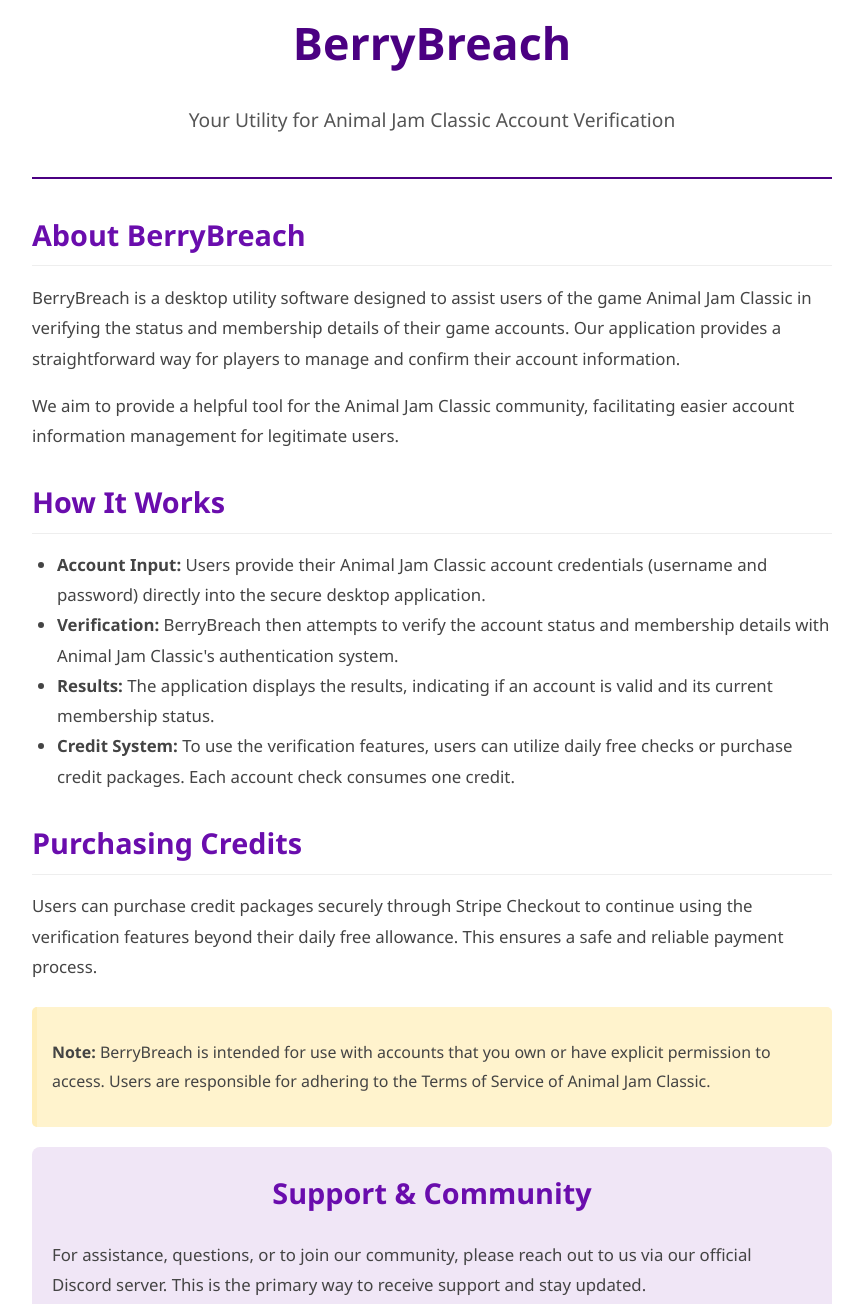
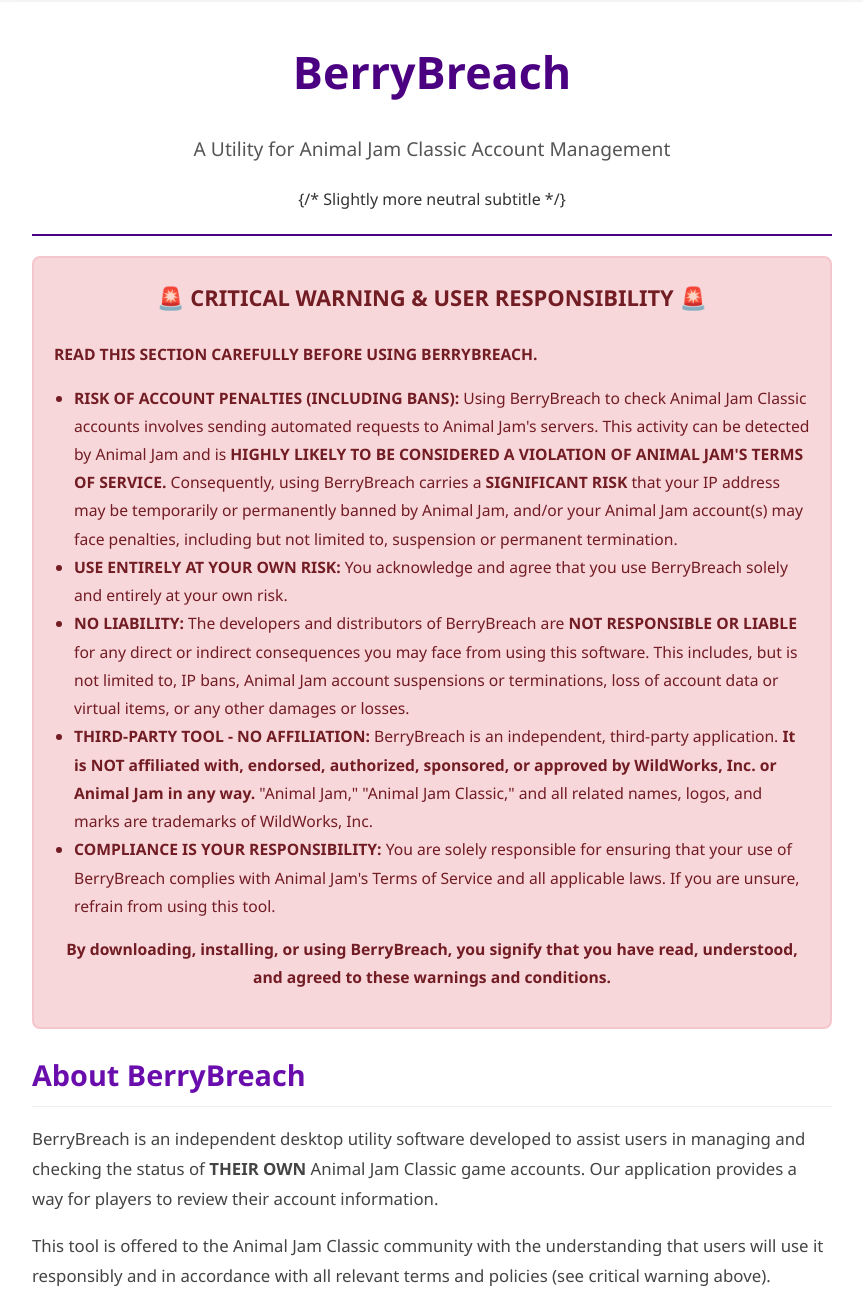
Before and after one commit to glvckoma/BerryBreach-Privacy-Policy, a plain HTML site: page index.html in a window 1280 px wide. Shown: the part 57-1361 px from the top of the page, without its empty margins (208-1071 px from the left). Drawn offline with Linux system fonts and the light colour scheme.

Commit message:
Update index.html

```diff
--- a/index.html
+++ b/index.html
@@ -3,7 +3,7 @@
 <head>
   <meta charset="UTF-8">
   <meta name="viewport" content="width=device-width, initial-scale=1.0">
-  <title>BerryBreach - Account Verification Utility</title>
+  <title>BerryBreach - Account Utility</title> {/* Slightly more neutral title */}
   <style>
     body {
       font-family: 'Segoe UI', Tahoma, Geneva, Verdana, sans-serif;
@@ -29,7 +29,7 @@
     }
     header {
       text-align: center;
-      margin-bottom: 30px;
+      margin-bottom: 20px; /* Reduced margin for tighter layout with warning */
       padding-bottom: 20px;
       border-bottom: 2px solid #4B0082; /* Main accent color */
     }
@@ -91,13 +91,39 @@
     .contact-links {
         text-align: center;
     }
-    .important-note {
+    .important-note { /* Existing style for general notes */
         background-color: #fff3cd;
         border-left: 5px solid #ffeeba;
         padding: 15px;
         margin: 20px 0;
         border-radius: 5px;
         font-size: 0.95em;
+    }
+    .critical-warning { /* New style for the main warning */
+        background-color: #f8d7da; /* Light red for warning */
+        border: 2px solid #f5c6cb;  /* Red border */
+        color: #721c24; /* Dark red text */
+        padding: 20px;
+        margin: 20px 0;
+        border-radius: 8px;
+        font-size: 0.98em;
+    }
+    .critical-warning h3 {
+        margin-top: 0;
+        color: #721c24;
+        text-align: center;
+        font-size: 1.4em;
+    }
+    .critical-warning p, .critical-warning ul li {
+        color: #721c24;
+        font-size: 1em;
+    }
+    .critical-warning strong {
+        font-weight: bold;
+    }
+    .critical-warning ul {
+        padding-left: 20px;
+        margin-bottom: 0;
     }
     .button-cta {
         display: inline-block;
@@ -129,6 +155,9 @@
       h2 {
         font-size: 1.5em;
       }
+      .critical-warning h3 {
+        font-size: 1.2em;
+      }
       .footer-links a, .contact-links a {
         display: block;
         margin: 8px 0;
@@ -141,45 +170,60 @@
   <div class="container">
     <header>
       <h1>BerryBreach</h1>
-      <p>Your Utility for Animal Jam Classic Account Verification</p>
+      <p>A Utility for Animal Jam Classic Account Management</p> {/* Slightly more neutral subtitle */}
     </header>
+
+    <div class="critical-warning">
+      <h3>🚨 CRITICAL WARNING & USER RESPONSIBILITY 🚨</h3>
+      <p><strong>READ THIS SECTION CAREFULLY BEFORE USING BERRYBREACH.</strong></p>
+      <ul>
+        <li><strong>RISK OF ACCOUNT PENALTIES (INCLUDING BANS):</strong> Using BerryBreach to check Animal Jam Classic accounts involves sending automated requests to Animal Jam's servers. This activity can be detected by Animal Jam and is <strong>HIGHLY LIKELY TO BE CONSIDERED A VIOLATION OF ANIMAL JAM'S TERMS OF SERVICE.</strong> Consequently, using BerryBreach carries a <strong>SIGNIFICANT RISK</strong> that your IP address may be temporarily or permanently banned by Animal Jam, and/or your Animal Jam account(s) may face penalties, including but not limited to, suspension or permanent termination.</li>
+        <li><strong>USE ENTIRELY AT YOUR OWN RISK:</strong> You acknowledge and agree that you use BerryBreach solely and entirely at your own risk.</li>
+        <li><strong>NO LIABILITY:</strong> The developers and distributors of BerryBreach are <strong>NOT RESPONSIBLE OR LIABLE</strong> for any direct or indirect consequences you may face from using this software. This includes, but is not limited to, IP bans, Animal Jam account suspensions or terminations, loss of account data or virtual items, or any other damages or losses.</li>
+        <li><strong>THIRD-PARTY TOOL - NO AFFILIATION:</strong> BerryBreach is an independent, third-party application. <strong>It is NOT affiliated with, endorsed, authorized, sponsored, or approved by WildWorks, Inc. or Animal Jam in any way.</strong> "Animal Jam," "Animal Jam Classic," and all related names, logos, and marks are trademarks of WildWorks, Inc.</li>
+        <li><strong>COMPLIANCE IS YOUR RESPONSIBILITY:</strong> You are solely responsible for ensuring that your use of BerryBreach complies with Animal Jam's Terms of Service and all applicable laws. If you are unsure, refrain from using this tool.</li>
+      </ul>
+      <p style="text-align: center; margin-top: 15px;"><strong>By downloading, installing, or using BerryBreach, you signify that you have read, understood, and agreed to these warnings and conditions.</strong></p>
+    </div>
 
     <section id="about">
       <h2>About BerryBreach</h2>
-      <p>BerryBreach is a desktop utility software designed to assist users of the game Animal Jam Classic in verifying the status and membership details of their game accounts. Our application provides a straightforward way for players to manage and confirm their account information.</p>
-      <p>We aim to provide a helpful tool for the Animal Jam Classic community, facilitating easier account information management for legitimate users.</p>
+      <p>BerryBreach is an independent desktop utility software developed to assist users in managing and checking the status of <strong>THEIR OWN</strong> Animal Jam Classic game accounts. Our application provides a way for players to review their account information.</p>
+      <p>This tool is offered to the Animal Jam Classic community with the understanding that users will use it responsibly and in accordance with all relevant terms and policies (see critical warning above).</p>
     </section>
 
-    <section id="features">
+    <section id="how-it-works"> {/* Renamed from "features" to be more descriptive of content */}
       <h2>How It Works</h2>
+      <p>BerryBreach functions as follows:</p>
       <ul>
-        <li><strong>Account Input:</strong> Users provide their Animal Jam Classic account credentials (username and password) directly into the secure desktop application.</li>
-        <li><strong>Verification:</strong> BerryBreach then attempts to verify the account status and membership details with Animal Jam Classic's authentication system.</li>
-        <li><strong>Results:</strong> The application displays the results, indicating if an account is valid and its current membership status.</li>
-        <li><strong>Credit System:</strong> To use the verification features, users can utilize daily free checks or purchase credit packages. Each account check consumes one credit.</li>
+        <li><strong>Account Input:</strong> Users provide their Animal Jam Classic account credentials (username and password) directly into the desktop application. We urge users to only input credentials for accounts they legitimately own.</li>
+        <li><strong>Automated Interaction:</strong> The BerryBreach application then interacts with Animal Jam Classic's systems by sending automated requests to check the provided account's status and membership details.</li>
+        <li><strong>Results Display:</strong> The application displays the results based on the response from Animal Jam's systems, indicating if an account appears valid and its current membership status.</li>
+        <li><strong>Credit System:</strong> To use the checking features, users can utilize daily free checks or purchase credit packages. Each account check consumes one credit. (Users should be aware of the risks associated with any automated checking as outlined in the critical warning).</li>
       </ul>
     </section>
 
     <section id="purchase">
       <h2>Purchasing Credits</h2>
-      <p>Users can purchase credit packages securely through Stripe Checkout to continue using the verification features beyond their daily free allowance. This ensures a safe and reliable payment process.</p>
+      <p>Users interested in additional checks beyond any free allowance can purchase credit packages. Payments are processed via Stripe Checkout. Please ensure you understand all risks and terms before making any purchases.</p>
     </section>
 
     <div class="important-note">
-        <p><strong>Note:</strong> BerryBreach is intended for use with accounts that you own or have explicit permission to access. Users are responsible for adhering to the Terms of Service of Animal Jam Classic.</p>
+        <p><strong>Intended Use Reminder:</strong> BerryBreach is intended for use only with Animal Jam Classic accounts that you personally own and have the explicit right to access. Users are responsible for adhering to the Terms of Service of Animal Jam Classic at all times. Unauthorized use is strictly prohibited by our own <a href="https://glvckoma.github.io/BerryBreach-Privacy-Policy/TERMS.html" target="_blank">Terms of Service</a>.</p>
     </div>
 
     <section id="support" class="contact-section">
       <h2>Support & Community</h2>
-      <p>For assistance, questions, or to join our community, please reach out to us via our official Discord server. This is the primary way to receive support and stay updated.</p>
+      <p>For assistance with the BerryBreach application, questions, or to join our community, please reach out via our official Discord server. This is the primary channel for support and updates related to BerryBreach.</p>
+      <p style="font-size: 0.9em; text-align: center;">(Support does not cover issues arising from actions taken by Animal Jam/WildWorks against your IP or game accounts).</p>
       <div class="contact-links">
         <a href="https://discord.gg/Nu2eE6d38a" target="_blank" class="button-cta">Join our Discord Server</a>
       </div>
     </section>
 
     <div class="footer-links">
-      <a href="https://glvckoma.github.io/BerryBreach-Privacy-Policy/TERMS.html" target="_blank">Terms of Service</a>
-      <a href="https://glvckoma.github.io/BerryBreach-Privacy-Policy/PRIVACY.html" target="_blank">Privacy Policy</a>
+      <a href="https://glvckoma.github.io/BerryBreach-Privacy-Policy/TERMS.html" target="_blank">BerryBreach Terms of Service</a>
+      <a href="https://glvckoma.github.io/BerryBreach-Privacy-Policy/PRIVACY.html" target="_blank">BerryBreach Privacy Policy</a>
     </div>
   </div>
 
```
